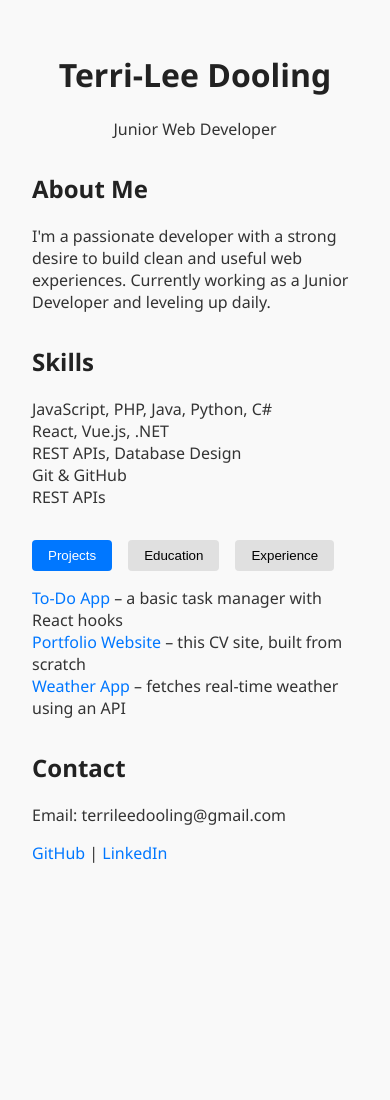
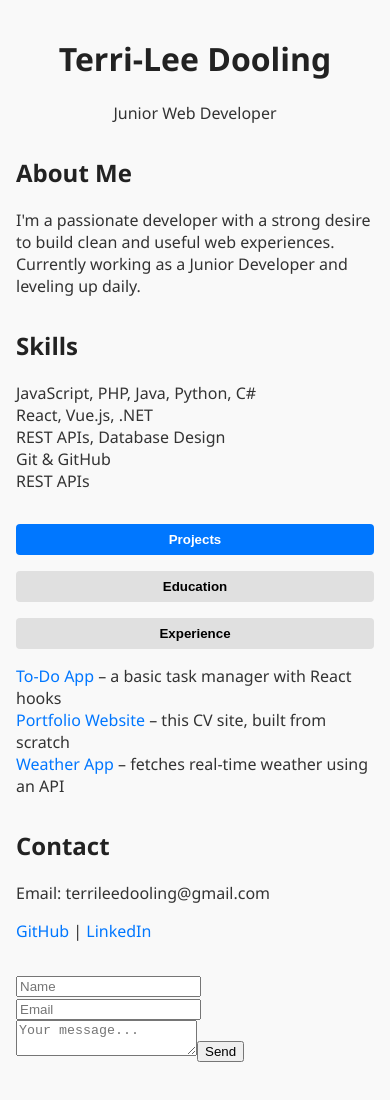
Before and after one commit to terrileedooling/my-cv-website, a React (Create React App) app: page / in a window 390 px wide. Shown: the top 1100 px of the page. Before the commit the page ends 928 px from the top, so only its background shows below. Built offline with nearby package versions, Linux system fonts and the light colour scheme.

Commit message:
made components

```diff
--- a/public/index.html
+++ b/public/index.html
@@ -9,6 +9,8 @@
       name="description"
       content="Web site created using create-react-app"
     />
+    <meta name="description" content="Portfolio of Terri-Lee Dooling, Junior Web Developer" />
+    <meta property="og:title" content="Terri-Lee's Portfolio" />
     <link rel="apple-touch-icon" href="%PUBLIC_URL%/logo192.png" />
     <!--
       manifest.json provides metadata used when your web app is installed on a
--- a/src/App.css
+++ b/src/App.css
@@ -47,9 +47,10 @@ a {
   padding: 0.5rem 1rem;
   background-color: #e0e0e0;
   border: none;
+  border-radius: 4px;
   cursor: pointer;
-  border-radius: 4px;
-  transition: 0.3s ease;
+  font-weight: bold;
+  transition: background-color 0.3s ease;
 }
 
 .tab-buttons button.active {
@@ -65,4 +66,29 @@ a {
 .tab-content ul {
   list-style: none;
   padding-left: 0;
+  animation: fadeIn 0.4s ease-in-out;
 }
+/* Custom fade effect */
+@keyframes fadeIn {
+  from {
+    opacity: 0;
+    transform: translateY(10px);
+  }
+  to {
+    opacity: 1;
+    transform: translateY(0px);
+  }
+}
+html {
+  scroll-behavior: smooth;
+}
+
+@media (max-width: 600px) {
+  .tab-buttons {
+    flex-direction: column;
+  }
+
+  .app {
+    padding: 1rem;
+  }
+}
--- a/src/App.js
+++ b/src/App.js
@@ -1,4 +1,5 @@
 import React, { use, useState } from 'react';
+import Header from './components/header';
 import './App.css';
 
 function App() {
@@ -33,10 +34,7 @@ function App() {
   };
   return (
     <div class="app">
-      <header class="hero">
-        <h1>Terri-Lee Dooling</h1>
-        <p>Junior Web Developer </p>
-      </header>
+      <Header />
 
       <section class="about">
         <h2>About Me</h2>
@@ -78,6 +76,15 @@ function App() {
           <a href="https://github.com/terrileedooling">GitHub</a> | <a href="https://linkedin.com/in/comingsoon">LinkedIn</a>
         </p>
       </section>
+
+      <section class="contact-form">
+        <form className="contact-form">
+          <input type="text" placeholder="Name" required />
+          <input type="email" placeholder="Email" required />
+          <textarea placeholder="Your message..." required />
+          <button type="submit">Send</button>
+        </form>
+      </section>
     </div>
   );
 }
--- /dev/null
+++ b/src/components/header.js
@@ -0,0 +1,11 @@
+import React from 'react';
+
+function Header() {
+    return (
+        <header class="hero">
+            <h1>Terri-Lee Dooling</h1>
+            <p>Junior Web Developer</p>
+        </header>
+    );
+}
+export default Header;
```
Also changed, not shown: package.json (+10 -7 lines), src/components/projects.js (added, +8 -0 lines), src/components/footer.js (added), src/components/tabs.js (added), 1 other file (tests, documents, lock files or other folders).
